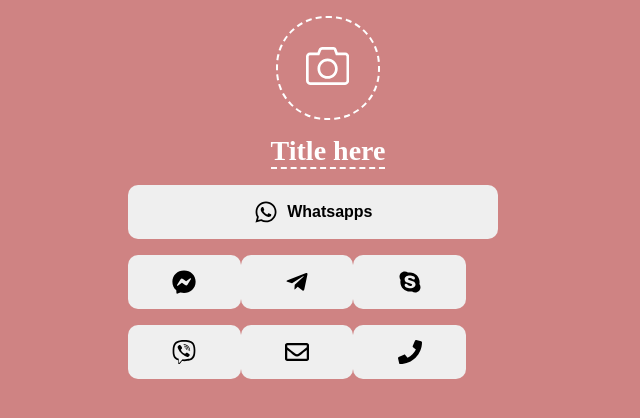
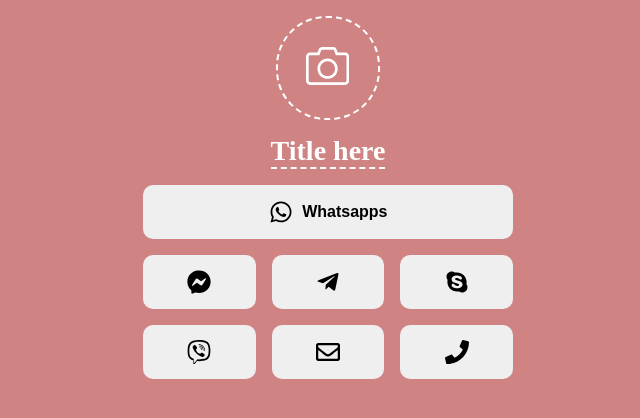
Before and after one commit to billysutomo/chocolate-waffle, a React (Create React App) app in the folder web/: page / in a window 1280 px wide. Shown: the top 418 px of the page, without its empty margins (312-952 px from the left). Built offline with nearby package versions, Linux system fonts and the light colour scheme.

Commit message:
fix styles

```diff
--- a/web/src/components/Element/index.tsx
+++ b/web/src/components/Element/index.tsx
@@ -17,6 +17,10 @@ const ElementStyled = styled.button<ElementProps>`
   text-align: center;
   margin-bottom: 16px;
   background-color: ${(p) => p.backgroundColor};
+  margin: 0 auto;
+  margin-left: 8px;
+  margin-right: 8px;
+  margin-bottom: 16px;
   :hover {
     cursor: pointer;
   }
@@ -90,49 +94,49 @@ export const Element: React.FC<ElementProps> = ({
 }) => {
 
   const renderMessengerIcon = () => {
-    if (messengerType == MessengerType.WHATSAPP) {
+    if (messengerType === MessengerType.WHATSAPP) {
       return (
         <span>
           <WhatsappIcon height="24px" width="24px" style={{ verticalAlign: "middle" }} />
           {size === Sizes.large ? <MessengerStyled>Whatsapps</MessengerStyled> : null}
         </span>
       )
-    } else if (messengerType == MessengerType.FACEBOOK) {
+    } else if (messengerType === MessengerType.FACEBOOK) {
       return (
         <span>
           <FacebookIcon height="24px" width="24px" style={{ verticalAlign: "middle" }} />
           {size === Sizes.large ? <MessengerStyled>Messenger</MessengerStyled> : null}
         </span>
       )
-    } else if (messengerType == MessengerType.TELEGRAM) {
+    } else if (messengerType === MessengerType.TELEGRAM) {
       return (
         <span>
           <TelegramIcon height="24px" width="24px" style={{ verticalAlign: "middle" }} />
           {size === Sizes.large ? <MessengerStyled>Telegram</MessengerStyled> : null}
         </span>
       )
-    } else if (messengerType == MessengerType.SKYPE) {
+    } else if (messengerType === MessengerType.SKYPE) {
       return (
         <span>
           <SkypeIcon height="24px" width="24px" style={{ verticalAlign: "middle" }} />
           {size === Sizes.large ? <MessengerStyled>Skype</MessengerStyled> : null}
         </span>
       )
-    } else if (messengerType == MessengerType.VIBER) {
+    } else if (messengerType === MessengerType.VIBER) {
       return (
         <span>
           <ViberIcon height="24px" width="24px" style={{ verticalAlign: "middle" }} />
           {size === Sizes.large ? <MessengerStyled>Viber</MessengerStyled> : null}
         </span>
       )
-    } else if (messengerType == MessengerType.EMAIL) {
+    } else if (messengerType === MessengerType.EMAIL) {
       return (
         <span>
           <EmailIcon height="24px" width="24px" style={{ verticalAlign: "middle" }} />
           {size === Sizes.large ? <MessengerStyled>Email</MessengerStyled> : null}
         </span>
       )
-    } else if (messengerType == MessengerType.PHONE) {
+    } else if (messengerType === MessengerType.PHONE) {
       return (
         <span>
           <PhoneIcon height="24px" width="24px" style={{ verticalAlign: "middle" }} />
--- a/web/src/components/ElementWrapper/index.tsx
+++ b/web/src/components/ElementWrapper/index.tsx
@@ -3,9 +3,8 @@ import PropTypes from "prop-types";
 import styled from "styled-components";
 
 const ElementWrapperStyled = styled.div`
-  display: flex;
-  justify-content: space-between;
-  width: 370px;
+  display: block;
+  max-width: 386px;
 `;
 
 export interface ElementWrapperProps {
--- a/web/src/pages/Home/index.tsx
+++ b/web/src/pages/Home/index.tsx
@@ -2,11 +2,12 @@ import React from "react";
 import styled from "styled-components";
 import { Element, ElementType, MessengerType, Sizes } from "../../components/Element";
 import BasicLayout from "../../components/BasicLayout";
+import { ElementWrapper } from "../../components/ElementWrapper";
 
 import { ReactComponent as CameraIcon } from '../../assets/camera.svg';
 
 const ContainerStyled = styled.div`
-  max-width: 400px;
+  max-width: 386px;
   margin: 0 auto;
   padding-bottom: 16px;
   padding-top: 16px;
@@ -92,9 +93,9 @@ const dataDummy = [
 const Component: React.FC = () => {
 
   const findSize = (value: number, remainder: number): Sizes => {
-    if ((remainder % 2 == 0) && value <= remainder) {
+    if ((remainder % 2 === 0) && value <= remainder) {
       return Sizes.medium
-    } else if ((remainder % 1 == 0) && value <= remainder) {
+    } else if ((remainder % 1 === 0) && value <= remainder) {
       return Sizes.large
     } else {
       return Sizes.small
@@ -124,7 +125,9 @@ const Component: React.FC = () => {
         <TitleStyled>
           <h1>Title here</h1>
         </TitleStyled>
-        {renderMessenger()}
+        <ElementWrapper>
+          {renderMessenger()}
+        </ElementWrapper>
       </ContainerStyled>
     </BasicLayout>
   );
```
